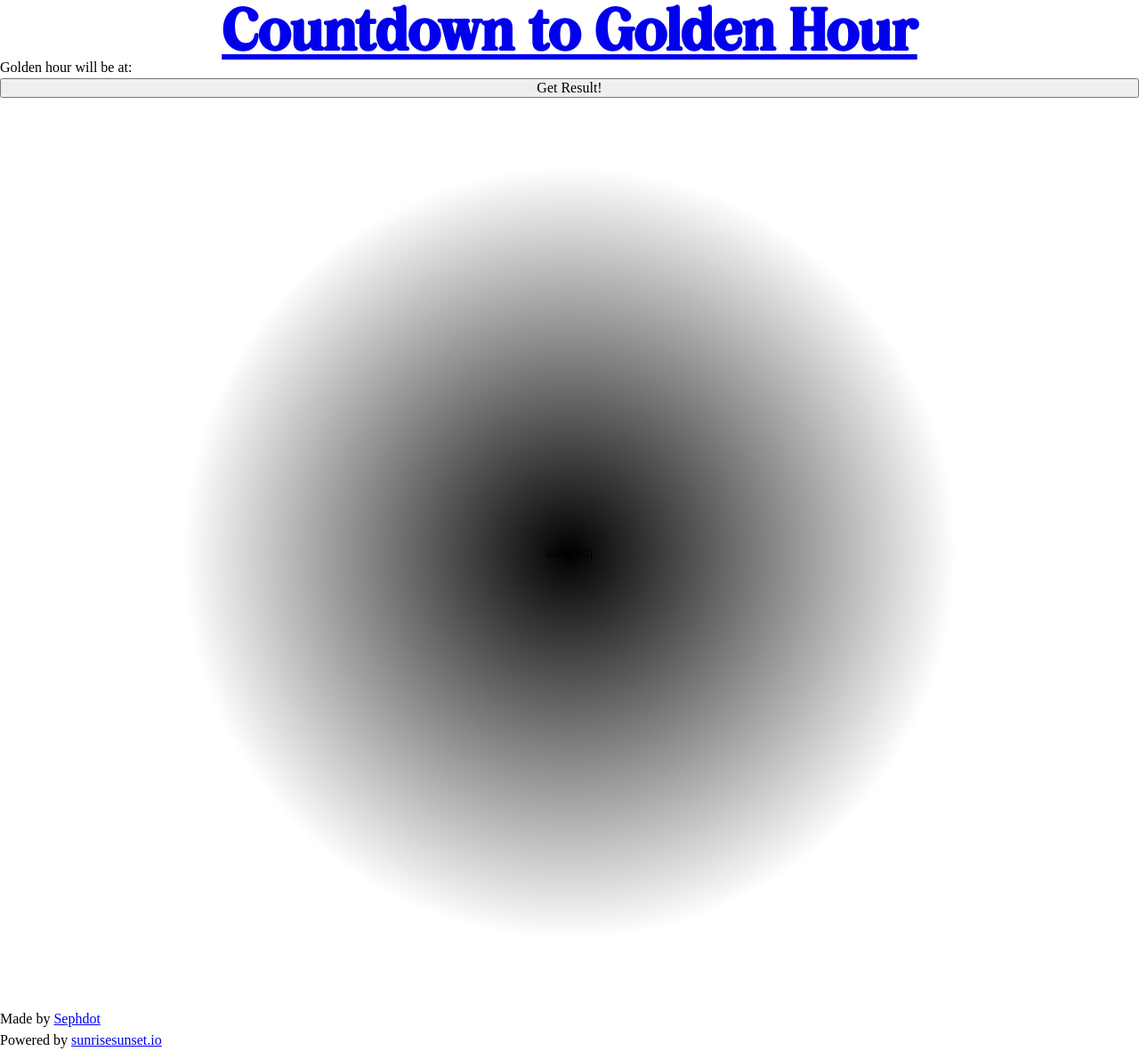
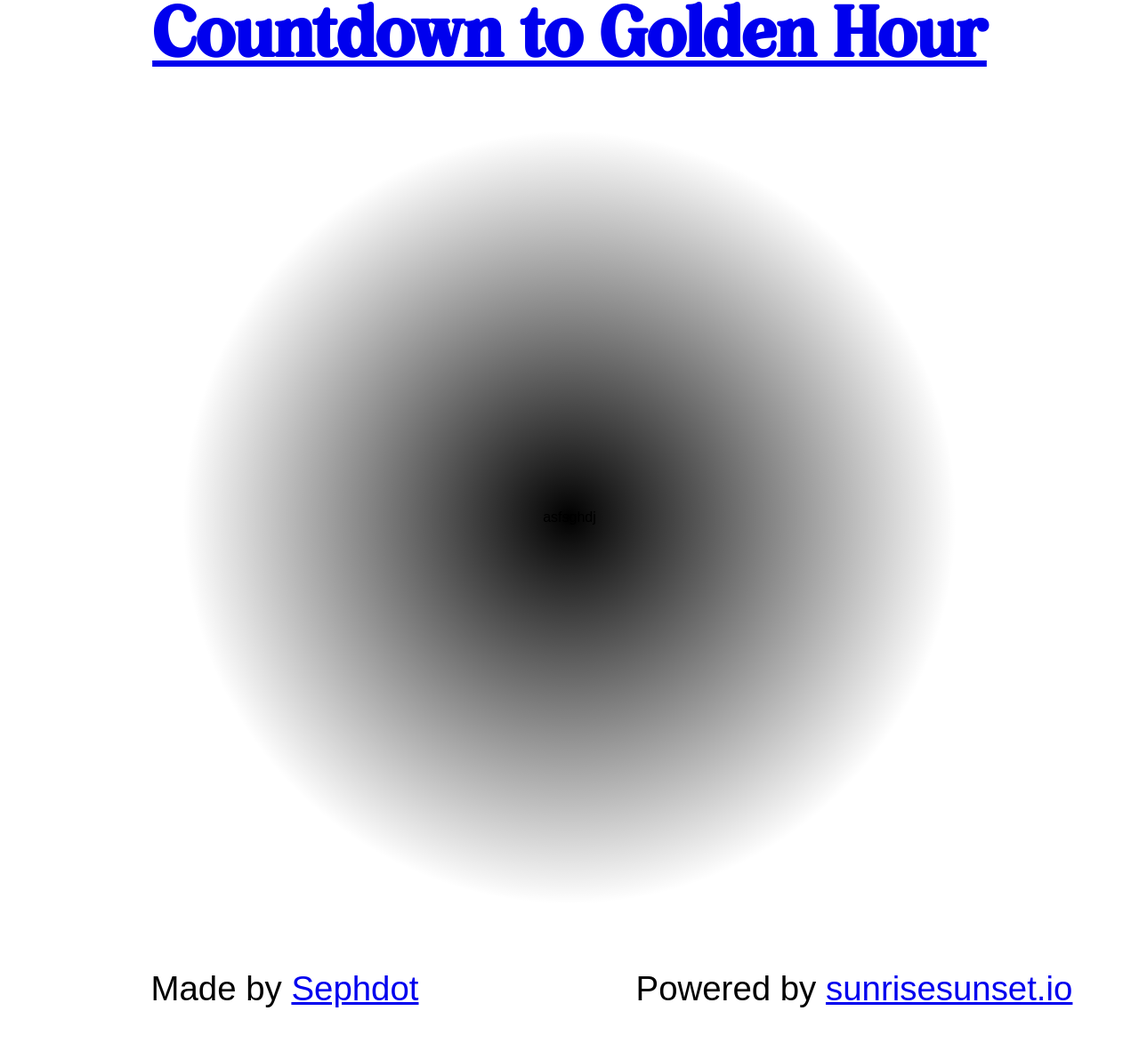
Before and after one commit to Sephdot/countdowntogoldenhour, a plain HTML site: page index.html in a window 1280 px wide. Shown: the whole page at 89% size. After the commit the page ends 1133 px from the top, so only its background shows below. Drawn offline with Linux system fonts and the light colour scheme.

Commit message:
refactor footer

```diff
--- a/index.html
+++ b/index.html
@@ -18,9 +18,10 @@
 </header>
 
 <main>
-
+<!--
 <p>Golden hour will be at: <span id="golden_hour_display"></span></p>
 <button id="get_result_button">Get Result!</button>
+-->
 
 <div id="countdown_background"><span id="golden_hour_countdown">asfsghdj</span></div>
 
@@ -28,8 +29,8 @@
 
 <footer>
 
-<p>Made by <a href="https://github.com/Sephdot/" target="_blank" title="My GitHub!">Sephdot</a></p>
-<p>Powered by <a href="https://sunrisesunset.io/" target="_blank" title="Sunrise Sunset"> sunrisesunset.io</a></p>
+<p id="github-anchor">Made by <a href="https://github.com/Sephdot/" target="_blank" title="My GitHub!">Sephdot</a></p>
+<p id="sunrise-anchor">Powered by <a href="https://sunrisesunset.io/" target="_blank" title="Sunrise Sunset"> sunrisesunset.io</a></p>
 
 </footer>
 
--- a/styles.css
+++ b/styles.css
@@ -14,16 +14,17 @@ p, h1, h2, h3, h4, h5, h6 {
 	line-height: calc(1rem + 0.5em);
 }
 
-h1 {
+.page-title {
 	margin-top: 1rem;
 	font-family: "goldage", serif;
-	font-size: 4rem;
+	font-size: 3vw;
 }
 
 body {
 	min-height: 100vh;
 	display: flex;
 	flex-direction: column;
+	font-family: sans-serif;
 }
 
 main {
@@ -81,4 +82,21 @@ footer {
 	align-self: flex-end;
 	min-width: 100%;
 	margin-top: auto;
+	display: flex;
+	flex-direction: row;
+	justify-content: center;
 }
+
+footer > * {
+	flex: 1;
+	text-align: center;
+	font-size: 3vw;
+}
+
+#github-anchor {
+
+}
+
+#sunrise-anchor {
+
+}
```
